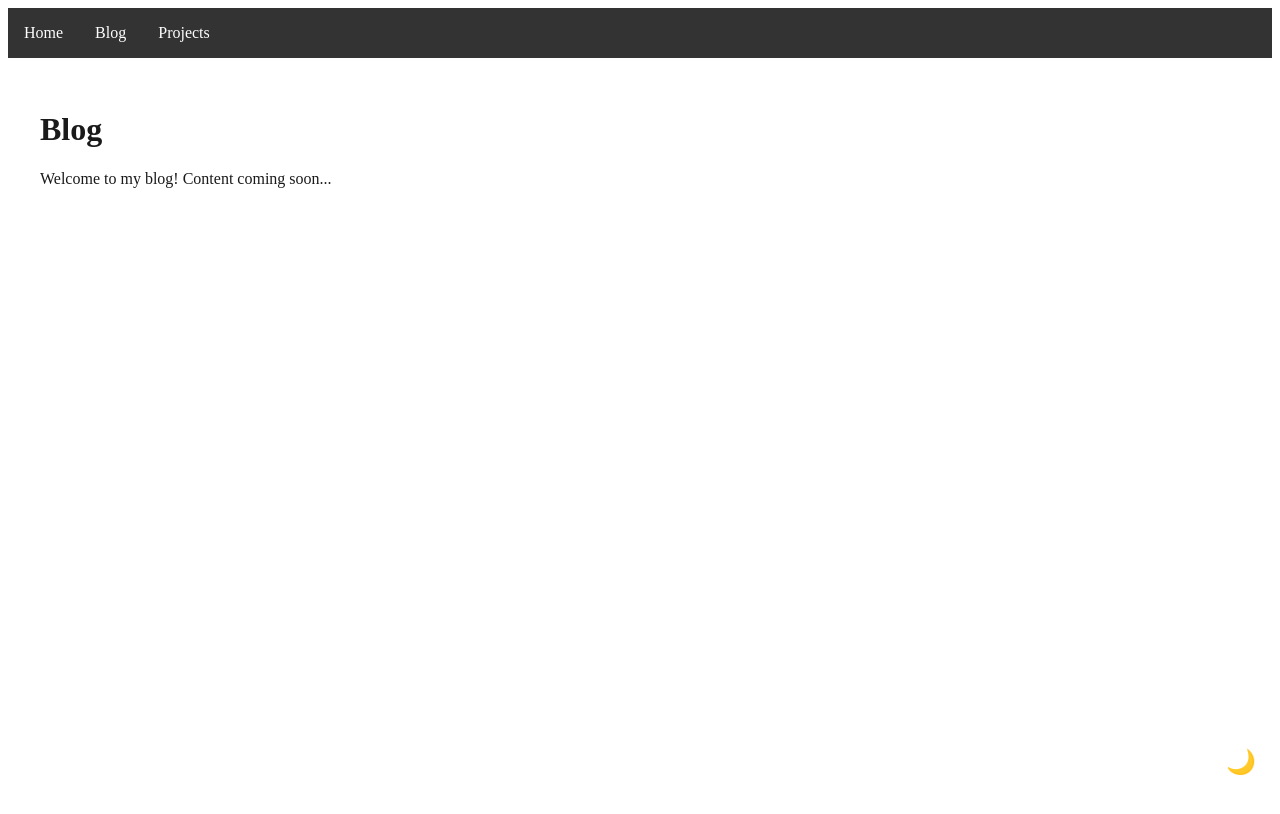
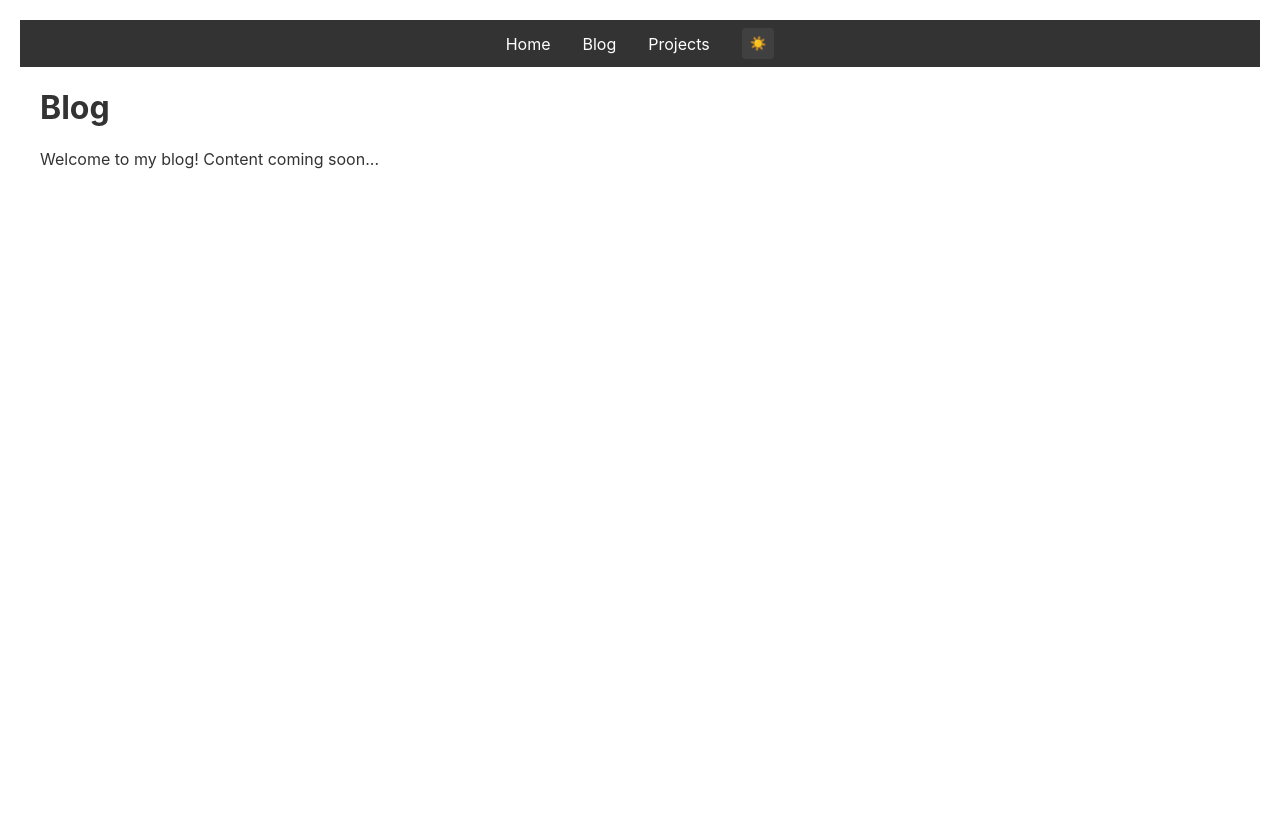
Before and after one commit to NikolaySirenko/sveltetesting, a SvelteKit app: page /blog in a window 1280 px wide. Built offline with nearby package versions, Linux system fonts and the light colour scheme.

Commit message:
Add ThemeToggle component to Navbar and refactor layout structure

```diff
--- a/src/lib/components/Navbar.svelte
+++ b/src/lib/components/Navbar.svelte
@@ -1,15 +1,21 @@
+<script>
+    import ThemeToggle from '../components/ThemeToggle.svelte';
+</script>
+
 <nav>
     <ul>
         <li><a href="/">Home</a></li>
         <li><a href="/blog">Blog</a></li>
         <li><a href="/projects">Projects</a></li>
+        <li><ThemeToggle /></li>
     </ul>
 </nav>
 
 <style>
+
     nav {
         background-color: #333;
-        padding: 1rem;
+        padding: 0.5rem;
     }
 
     ul {
@@ -18,11 +24,18 @@
         padding: 0;
         display: flex;
         gap: 2rem;
+        justify-content: center;
+    }
+
+    li {
+        align-items: center;
+        display: flex;
     }
 
     a {
         color: white;
         text-decoration: none;
+
     }
 
     a:hover {
--- a/src/lib/components/ThemeToggle.svelte
+++ b/src/lib/components/ThemeToggle.svelte
@@ -6,8 +6,8 @@
     }
 </script>
 
-<button on:click={toggleTheme} style="padding: 8px; border-radius: 4px; background: var(--button-bg);">
-    {$theme === 'light' ? '🌙' : '☀️'}
+<button on:click={toggleTheme} style="padding: 8px; border-radius: 4px; background: #404040;">
+    {$theme === 'dark' ? '🌙' : '☀️'}
 </button>
 
 <style>
--- a/src/routes/+layout.svelte
+++ b/src/routes/+layout.svelte
@@ -1,51 +1,34 @@
 <script>
     import Navbar from '$lib/components/Navbar.svelte';
-    import { theme } from '$lib/stores/theme';
-
-    function toggleTheme() {
-        theme.update(current => current === 'light' ? 'dark' : 'light');
-    }
 </script>
 
-<div class={$theme}>
-    <Navbar />
-    <main>
-        <slot />
-    </main>
-    <button class="theme-toggle" on:click={toggleTheme}>
-        {$theme === 'light' ? '🌙' : '☀️'}
-    </button>
-</div>
+<Navbar />
+
+<main>
+    <slot />
+</main>
+
 
 <style>
-    .light {
-        background-color: #ffffff;
-        color: #1a1a1a;
-        min-height: 100vh;
+    :global(body) {
+        margin: 0;
+        padding: 20px;
+        transition: background-color 0.3s, color 0.3s;
+        font-family:
+            -apple-system,
+            BlinkMacSystemFont,
+            Segoe UI,
+            Roboto,
+            Oxygen,
+            Ubuntu,
+            Cantarell,
+            Fira Sans,
+            Droid Sans,
+            Helvetica Neue,
+            sans-serif;
     }
-
-    .dark {
-        background-color: #1a1a1a;
-        color: #ffffff;
-        min-height: 100vh;
-    }
-
     main {
-        padding: 2rem;
         max-width: 1200px;
         margin: 0 auto;
     }
-
-    .theme-toggle {
-        position: fixed;
-        bottom: 1rem;
-        right: 1rem;
-        padding: 0.5rem;
-        border-radius: 50%;
-        border: none;
-        background: transparent;
-        cursor: pointer;
-        font-size: 1.5rem;
-    }
-
 </style>
```
